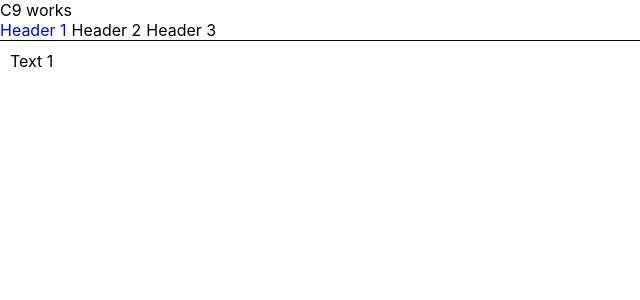
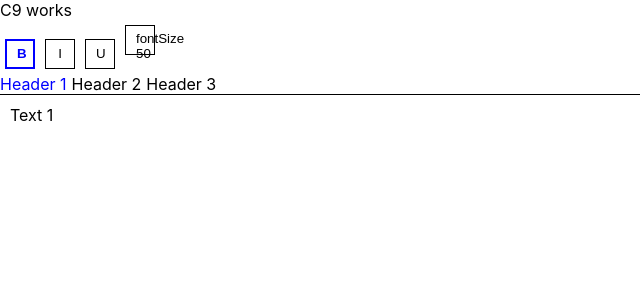
Before and after one commit to MarioKrstevski/react-smx, a React (Create React App) app: page / in a window 1280 px wide. Shown: the top 300 px of the page, without its empty margins (0-640 px from the left). Built offline with nearby package versions, Linux system fonts and the light colour scheme.

Commit message:
ToggleMUI done

```diff
--- a/src/App.css
+++ b/src/App.css
@@ -137,3 +137,14 @@ button.active {
   padding: 8px 6px;
   display: inline-block;
 }
+
+.mui button {
+  width: 30px;
+  height: 30px;
+}
+
+.mui-active {
+  font-weight: bold;
+  color: blue;
+  border: 2px solid blue;
+}
--- a/src/classes/C9/C9.js
+++ b/src/classes/C9/C9.js
@@ -10,14 +10,14 @@ export default function C9(props) {
   return (
     <div>
       C9 works
+      <ToggleMUI />
+      {/* <Carousel /> */}
       <Tabs />
-      {/* <Carousel /> */}
       {/* <Listbox />
 
       <Filter />
       <Todos />
       <br />
-      <ToggleMUI />
 
       <SearchComponent /> */}
     </div>
--- a/src/classes/C9/ToggleMUI.js
+++ b/src/classes/C9/ToggleMUI.js
@@ -1,3 +1,42 @@
+import { useState } from "react";
+
 export default function ToggleMUI(props) {
-  return <div>ToggleMUI works</div>;
+  const [selected, setSelected] = useState("bold");
+
+  return (
+    <div className="mui">
+      <button
+        className={selected === "bold" ? "mui-active" : ""}
+        onClick={function () {
+          setSelected("bold");
+        }}
+      >
+        B
+      </button>
+      <button
+        className={selected === "italic" ? "mui-active" : ""}
+        onClick={function () {
+          setSelected("italic");
+        }}
+      >
+        I
+      </button>
+      <button
+        className={selected === "underline" ? "mui-active" : ""}
+        onClick={function () {
+          setSelected("underline");
+        }}
+      >
+        U
+      </button>
+      <button
+        className={selected === "fs50" ? "mui-active" : ""}
+        onClick={function () {
+          setSelected("fs50");
+        }}
+      >
+        fontSize 50
+      </button>
+    </div>
+  );
 }
```
